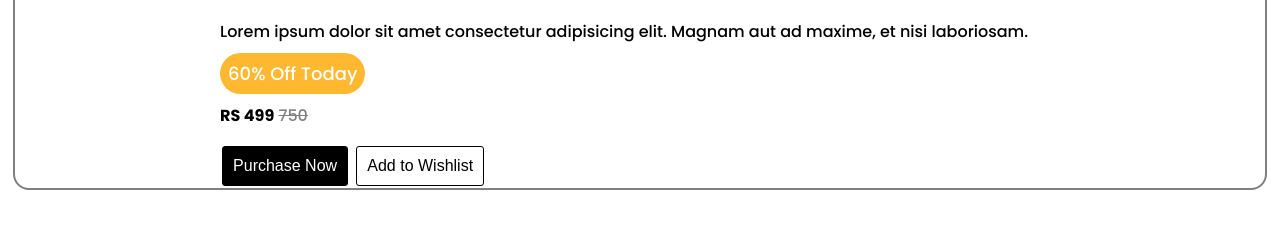
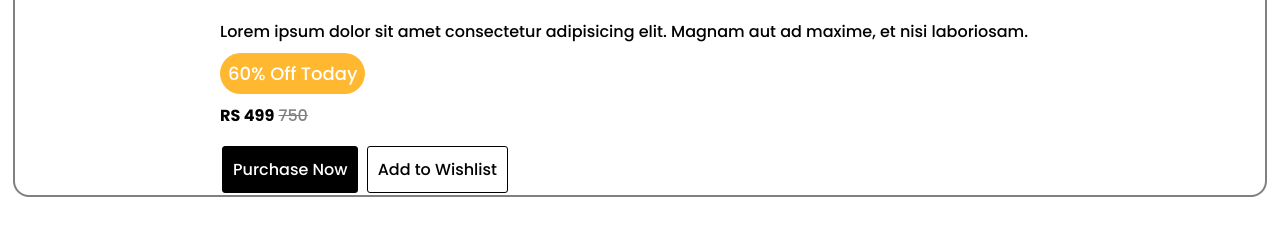
Before and after one commit to Kenildev007/hackathon-demo, a plain HTML site: page index.html in a window 1280 px wide. Shown: the part 82-318 px from the top of the page. Drawn offline with Linux system fonts and the light colour scheme.

Commit message:
Add files via upload

```diff
--- a/style.css
+++ b/style.css
@@ -1,6 +1,8 @@
 @import url('https://fonts.googleapis.com/css2?family=Poppins:wght@300;500;600;700;800;900&display=swap');
+*{
+    font-family: "Poppins", sans-serif;
+}
 .main-card {
-    font-family: 'Poppins', sans-serif;
     border: 2px solid gray;
     border-radius: 16px;
     margin: 5px;
```
